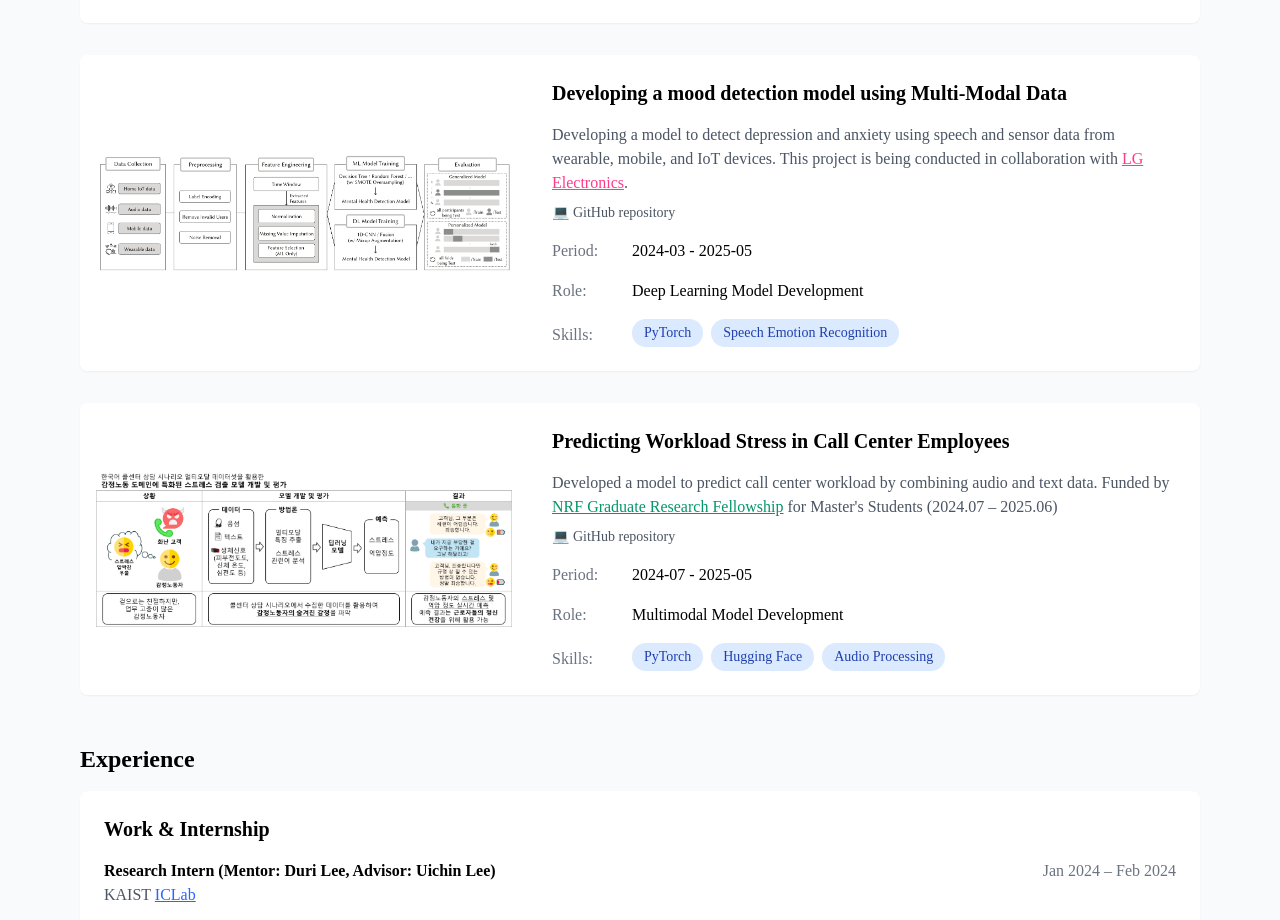
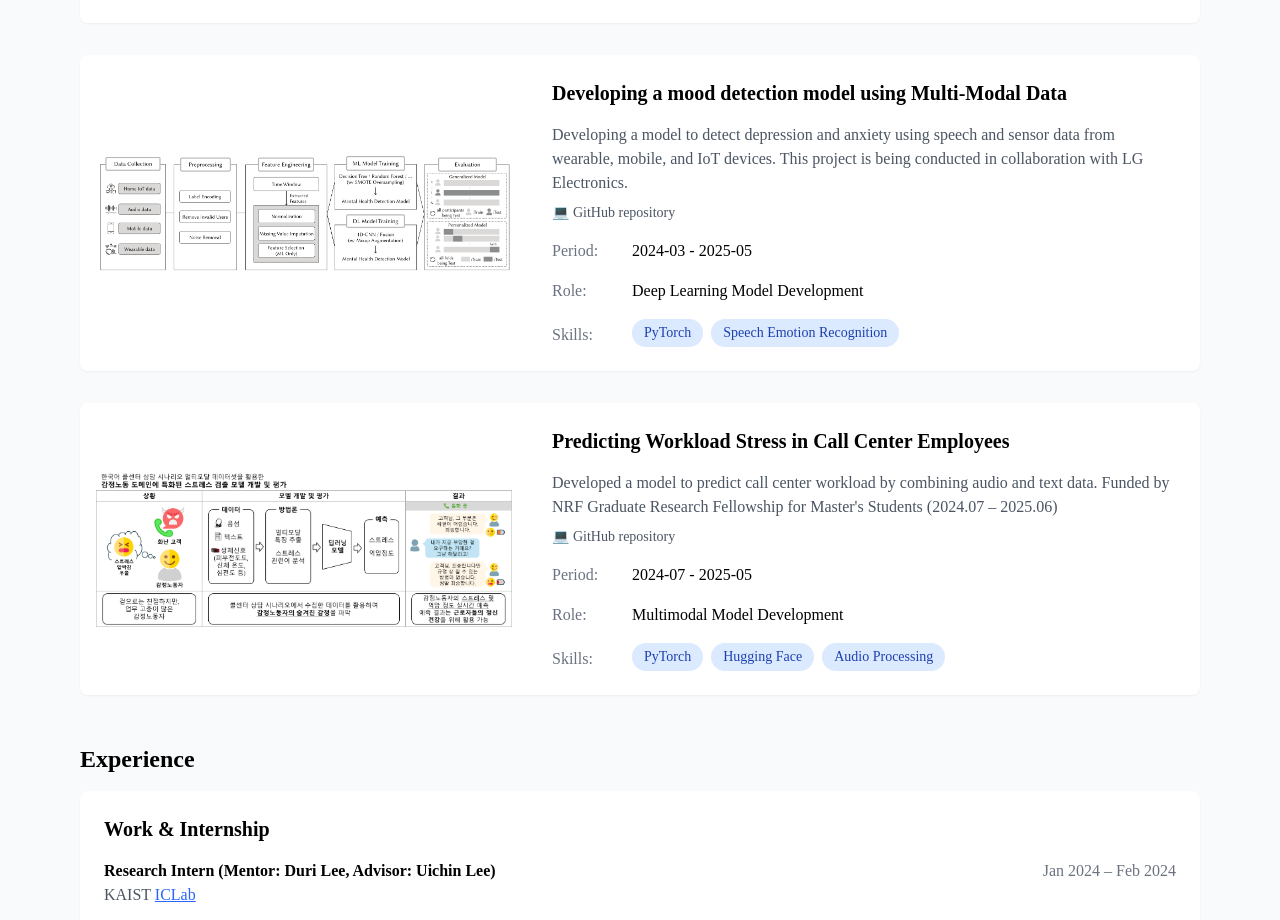
Before and after one commit to gn0219/gn0219.github.io, a Next.js app: page / in a window 1280 px wide. Shown: the part 1783-2703 px from the top of the page. Built offline with nearby package versions, Linux system fonts and the light colour scheme; a web font is replaced by a local one.

Commit message:
Remove hyperlink

```diff
--- a/src/data/projects.ts
+++ b/src/data/projects.ts
@@ -38,7 +38,7 @@ export const projectsData: ProjectsData = {
     },
     {
       title: "Developing a mood detection model using Multi-Modal Data",
-      description: "Developing a model to detect depression and anxiety using speech and sensor data from wearable, mobile, and IoT devices. This project is being conducted in collaboration with [LG Electronics](http://m.lge.co.kr/LGEMMainHpPCmd.laf, color=pink).",
+      description: "Developing a model to detect depression and anxiety using speech and sensor data from wearable, mobile, and IoT devices. This project is being conducted in collaboration with LG Electronics.",
       startDate: "2024-03",
       endDate: "2025-05",
       role: "Deep Learning Model Development",
@@ -51,7 +51,7 @@ export const projectsData: ProjectsData = {
     },
     {
       title: "Predicting Workload Stress in Call Center Employees",
-      description: "Developed a model to predict call center workload by combining audio and text data. Funded by [NRF Graduate Research Fellowship](https://www.nrf.re.kr/biz/info/info/view?menu_no=378&biz_no=588, color=green) for Master's Students (2024.07 – 2025.06)",
+      description: "Developed a model to predict call center workload by combining audio and text data. Funded by NRF Graduate Research Fellowship for Master's Students (2024.07 – 2025.06)",
       startDate: "2024-07",
       endDate: "2025-05",
       role: "Multimodal Model Development",
```
